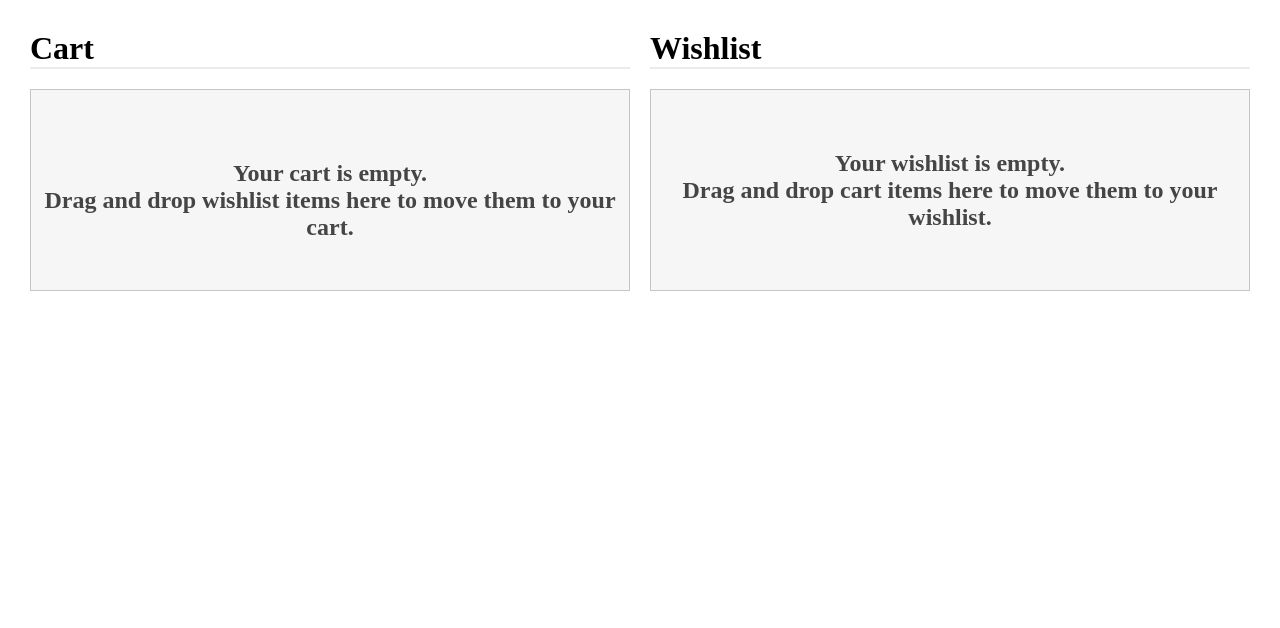
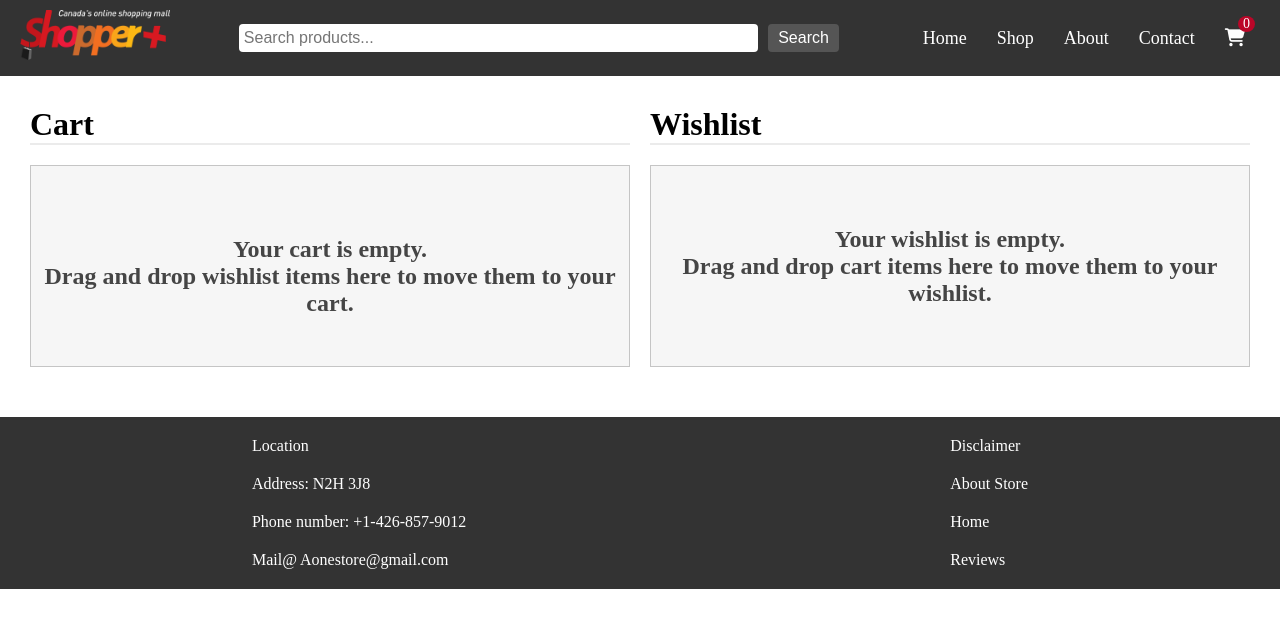
Before and after one commit to shivampatelce/E-commerce, a plain HTML site: page pages/cart.html in a window 1280 px wide. Drawn offline with nearby package versions, Linux system fonts and the light colour scheme.

Commit message:
updated header

```diff
--- a/assets/styles/cart.css
+++ b/assets/styles/cart.css
@@ -3,7 +3,7 @@ Name: Shivam Patel
 Student Number: 8994760
 */
 
-body {
+main {
   padding: 20px;
 }
 
@@ -139,7 +139,7 @@ body {
 }
 
 #checkout-btn {
-  background-color: #0080ff;
+  background-color: #333;
   color: white;
   width: 100%;
   border: none;
--- a/assets/styles/product-list.css
+++ b/assets/styles/product-list.css
@@ -92,6 +92,7 @@ a {
   padding: 15px;
   box-shadow: -2px 0 5px rgba(0, 0, 0, 0.5);
   box-sizing: border-box;
+  margin-top: 60px;
 }
 
 .sidebar-content {
@@ -119,7 +120,8 @@ a {
 
 .search-nav {
   align-items: center;
-  justify-content: space-between;
+  float: right;
+  padding: 10px 0px;
 }
 
 .sorting-title,
--- a/assets/styles/shared-style.css
+++ b/assets/styles/shared-style.css
@@ -13,6 +13,88 @@ Student Number: 8994760
   display: flex;
 }
 
+.navbar {
+  display: flex;
+  justify-content: space-between;
+  align-items: center;
+  padding: 10px 20px;
+  background-color: #333;
+  color: #fff;
+  position: sticky;
+  top: 0;
+  z-index: 1000;
+}
+
+.logo a {
+  color: #fff;
+  text-decoration: none;
+  font-size: 24px;
+  font-weight: bold;
+}
+
+.search-bar {
+  display: flex;
+  align-items: center;
+  max-width: 600px;
+}
+
+#searchBar {
+  padding: 5px;
+  font-size: 16px;
+  border: none;
+  border-radius: 4px;
+  width: 600px;
+}
+
+#searchBtn {
+  padding: 5px 10px;
+  font-size: 16px;
+  border: none;
+  background-color: #555;
+  color: #fff;
+  border-radius: 4px;
+  cursor: pointer;
+  margin-left: 10px;
+}
+
+.nav-links {
+  list-style: none;
+  display: flex;
+  align-items: center;
+  margin: 0;
+  padding: 0;
+}
+
+.nav-links li {
+  margin: 0 15px;
+}
+
+.nav-links a {
+  color: #fff;
+  text-decoration: none;
+  font-size: 18px;
+}
+
+.cart-icon {
+  position: relative;
+}
+
+.cart-icon img {
+  width: 24px;
+  height: 24px;
+}
+
+.cart-badge {
+  position: absolute;
+  top: -12px;
+  right: -10px;
+  background-color: #bb0628;
+  color: #fff;
+  border-radius: 50%;
+  padding: 0px 5px;
+  font-size: 14px;
+}
+
 /*
 Name: Shivam Patel
 Student Number: 8994760
@@ -22,7 +104,7 @@ Student Number: 8994760
 footer {
   margin-top: 20px;
   display: flex;
-  background-color: red;
+  background-color: #333;
   padding: 10px;
   justify-content: space-around;
   color: white;
--- a/js/cart.js
+++ b/js/cart.js
@@ -194,6 +194,7 @@ const displayCart = () => {
             draggableWishlistItem();
             draggableCartItem();
             calculateOrderSummary();
+            setCartBadgeCount();
           }
         });
 
@@ -208,6 +209,7 @@ const displayCart = () => {
           draggableWishlistItem();
           draggableCartItem();
           calculateOrderSummary();
+          setCartBadgeCount();
         });
 
         $("#shopping-list-container").append(card);
@@ -267,6 +269,7 @@ const moveItemFromWishlistToShoppingList = ($item) => {
   draggableWishlistItem();
   draggableCartItem();
   calculateOrderSummary();
+  setCartBadgeCount();
 };
 
 // Handle moving item from cart to wishlist
@@ -291,6 +294,7 @@ const moveItemCartToWishlist = ($item) => {
   draggableWishlistItem();
   draggableCartItem();
   calculateOrderSummary();
+  setCartBadgeCount();
 };
 
 // Allow wishlist item to be a draggable
@@ -414,6 +418,11 @@ const calculateTax = (price, taxRate) => {
   return taxAmount;
 };
 
+const setCartBadgeCount = () => {
+  const cartItems = JSON.parse(localStorage.getItem("cart") || []);
+  $(".cart-badge").text(cartItems.length);
+};
+
 $(async () => {
   await fetchData().then((res) => {
     PRODUCT_DATA = res;
@@ -424,6 +433,7 @@ $(async () => {
   draggableWishlistItem();
   draggableCartItem();
   calculateOrderSummary();
+  setCartBadgeCount();
 
   // Handle click on discount apply button
   $(".apply-button").on("click", () => {
@@ -439,4 +449,12 @@ $(async () => {
   $(".play-quiz-button-container").on("click", () => {
     window.location.href = "../pages/quiz.html";
   });
+
+  // Search button click
+  $("#searchBtn").on("click", () => {
+    const searchedData = $("#searchBar").val().trim();
+    if (searchedData) {
+      window.location.href = `product-list.html?categoryName=${searchedData}&isSearchedCategory=${true}`;
+    }
+  });
 });
--- a/js/quiz.js
+++ b/js/quiz.js
@@ -92,6 +92,7 @@ const displayResult = () => {
       <button id="cart-btn">Go To Cart</button>
     `);
     localStorage.setItem("hasCoupon", true);
+    localStorage.setItem("couponWinningTime", JSON.stringify(new Date()));
   } else {
     $("#result-msg").html(`
       <div>Unfortunately, you didn't provide 4 correct answers this time, so you won't receive the 5% discount coupon. Better luck next time!</div>
--- a/js/script.js
+++ b/js/script.js
@@ -66,7 +66,7 @@ $(() => {
         const productDiv = $("<div>").addClass("random-product");
         productDiv.html(`
           <a href='./product-list.html?productName=${randomProducts.title}'>
-            <img src='${randomProducts.image}' alt='${randomProducts.title}'>
+            <img src='${randomProducts.img}' alt='${randomProducts.title}'>
             <h2>${randomProducts.title}</h2>
           </a>
         `);
--- a/pages/cart.html
+++ b/pages/cart.html
@@ -18,6 +18,30 @@ Student Number: 8994760
     <link rel="stylesheet" href="../assets/styles/cart.css" />
   </head>
   <body>
+    <nav class="navbar">
+      <div class="logo">
+        <a href="./index.html">
+          <img src="../assets/images/Logo.png" height="50" alt="Logo" />
+        </a>
+      </div>
+      <div class="search-bar">
+        <input type="text" id="searchBar" placeholder="Search products..." />
+        <input type="button" id="searchBtn" value="Search" />
+      </div>
+      <ul class="nav-links">
+        <li><a href="./index.html">Home</a></li>
+        <li><a href="#">Shop</a></li>
+        <li><a href="#">About</a></li>
+        <li><a href="#">Contact</a></li>
+        <li class="cart-icon">
+          <a href="./cart.html">
+            <i class="fa-solid fa-cart-shopping"></i>
+            <span class="cart-badge">0</span>
+          </a>
+        </li>
+      </ul>
+    </nav>
+
     <main>
       <div class="d-flex">
         <div class="cart">
@@ -104,6 +128,21 @@ Student Number: 8994760
         <button id="checkout-btn">Check out</button>
       </div>
     </main>
+
+    <footer>
+      <div class="aboutStore">
+        <p>Location</p>
+        <p>Address: N2H 3J8</p>
+        <p>Phone number: +1-426-857-9012</p>
+        <p>Mail@ Aonestore@gmail.com</p>
+      </div>
+      <div class="links">
+        <p>Disclaimer</p>
+        <p>About Store</p>
+        <p>Home</p>
+        <p>Reviews</p>
+      </div>
+    </footer>
   </body>
   <script src="https://cdnjs.cloudflare.com/ajax/libs/jquery/3.7.1/jquery.min.js"></script>
   <script src="https://code.jquery.com/ui/1.13.3/jquery-ui.js"></script>
```
Also changed, not shown: js/product-list.js (+7 -19 lines), pages/product-list.html (+25 -5 lines).
